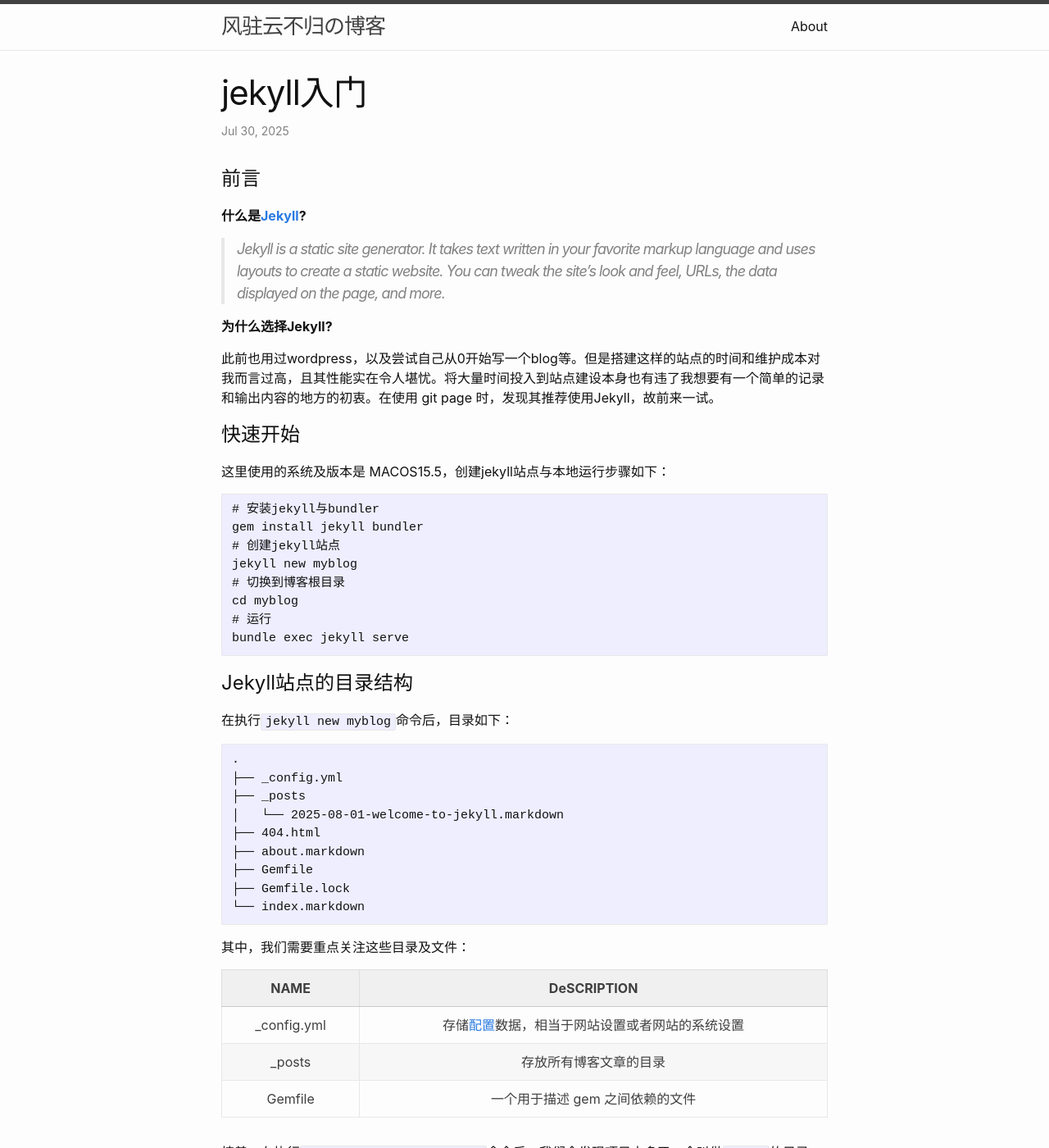
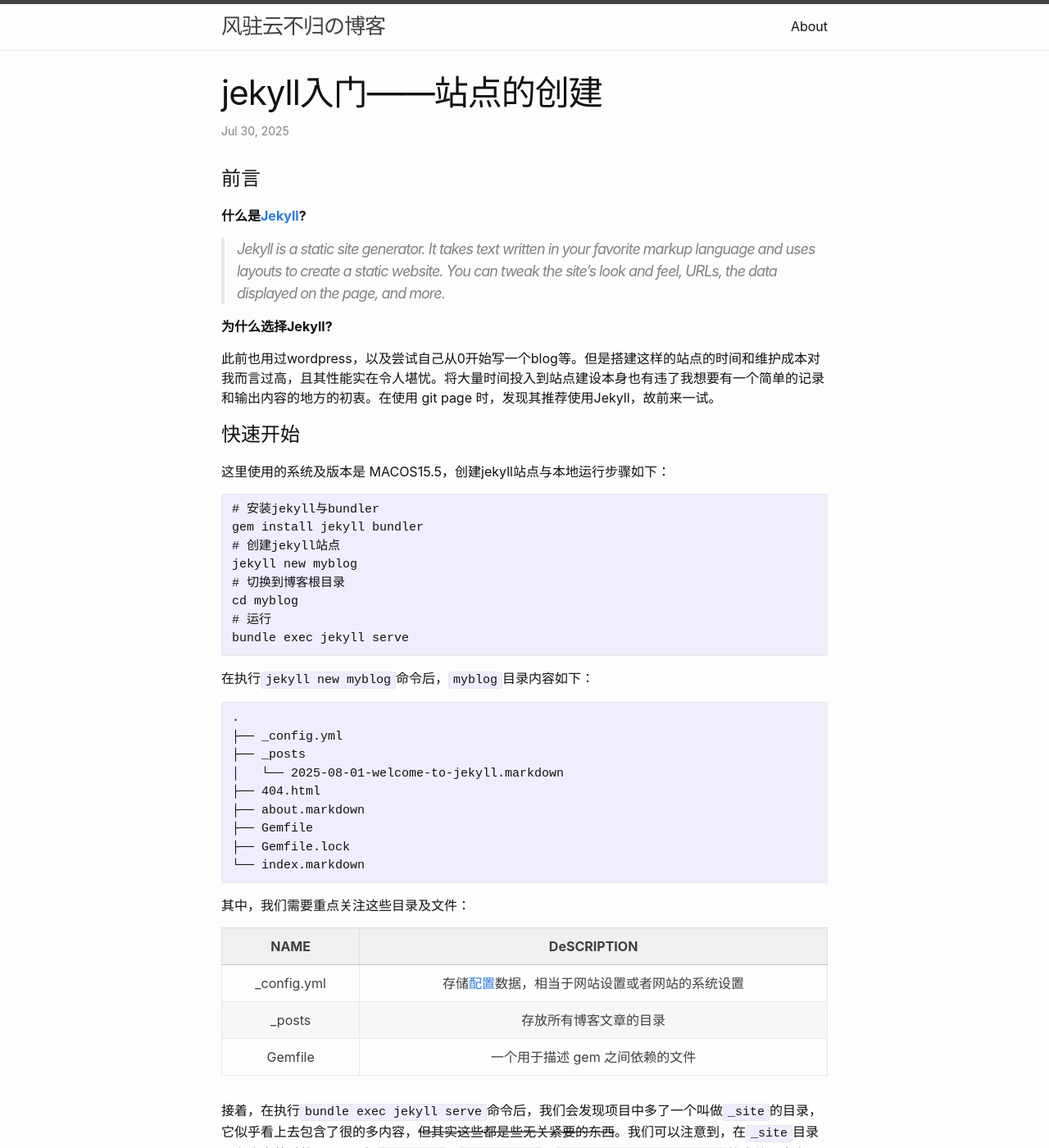
Before and after one commit to IvoryGate/IvoryGate.github.io, a Jekyll site: the page built from _posts/2025-07-30-jekyll入门——站点的创建.markdown, in a window 1280 px wide and 1400 px high. Shown: the whole window at 82% size. Built offline with Jekyll 4.4.1, drawn with Linux system fonts in a browser that asks for light colours; some of the changed text lies outside the part shown.

Commit message:
update posts

````diff
--- a/_posts/2025-07-30-jekyll入门.markdown
+++ b/_posts/2025-07-30-jekyll入门——站点的创建.markdown
@@ -1,6 +1,6 @@
 ---
 layout: post
-title:  "jekyll入门"
+title:  "jekyll入门——站点的创建"
 date:   2025-07-30 17:00:02 +0800
 categories: jekyll update
 ---
@@ -30,9 +30,7 @@ cd myblog
 bundle exec jekyll serve
 ```
 
-# Jekyll站点的目录结构
-
-在执行`jekyll new myblog`命令后，目录如下：
+在执行`jekyll new myblog`命令后，`myblog`目录内容如下：
 
 ```tex
 .
@@ -88,6 +86,12 @@ bundle exec jekyll serve
 
 ![image-20250804014328791]({{ site.url }}/images/image-20250804014328791.png)
 
+# 站点内容的修改
+
+在站点成功在本地跑起来后，我们就需要一步一步来装修这个“毛胚房”了。
+
+# 站点样式的修改
+
 # 主题
 
 使用jekyll创建项目时，会自动使用minima主题，其文件结构如下：
--- /dev/null
+++ b/_posts/2025-08-04-jekyll入门——主题与样式.markdown
@@ -0,0 +1,6 @@
+---
+layout: post
+title:  "jekyll入门——主题与样式"
+date:   2025-08-04 01:03:12 +0800
+categories: jekyll update
+---
````
Also changed, not shown: 2 other files.
